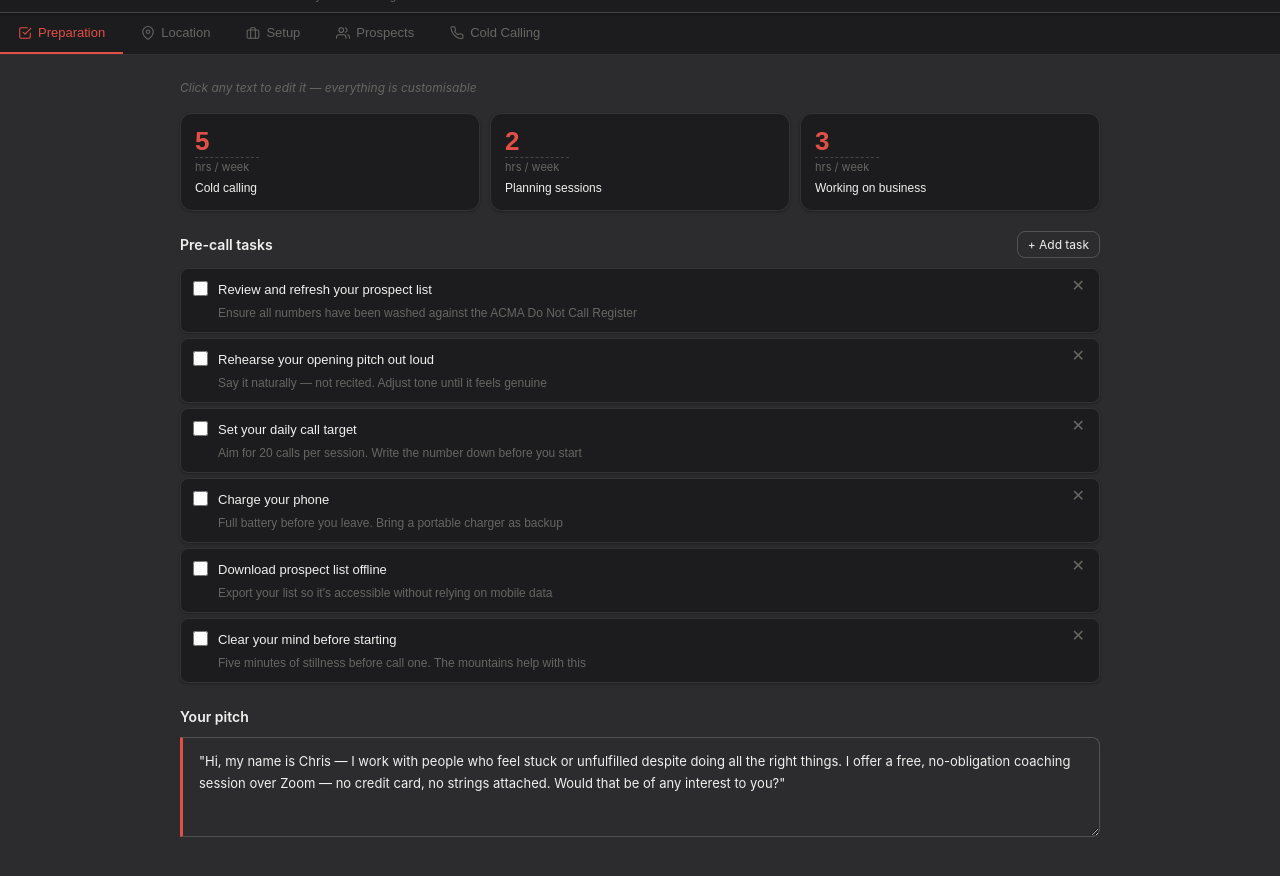
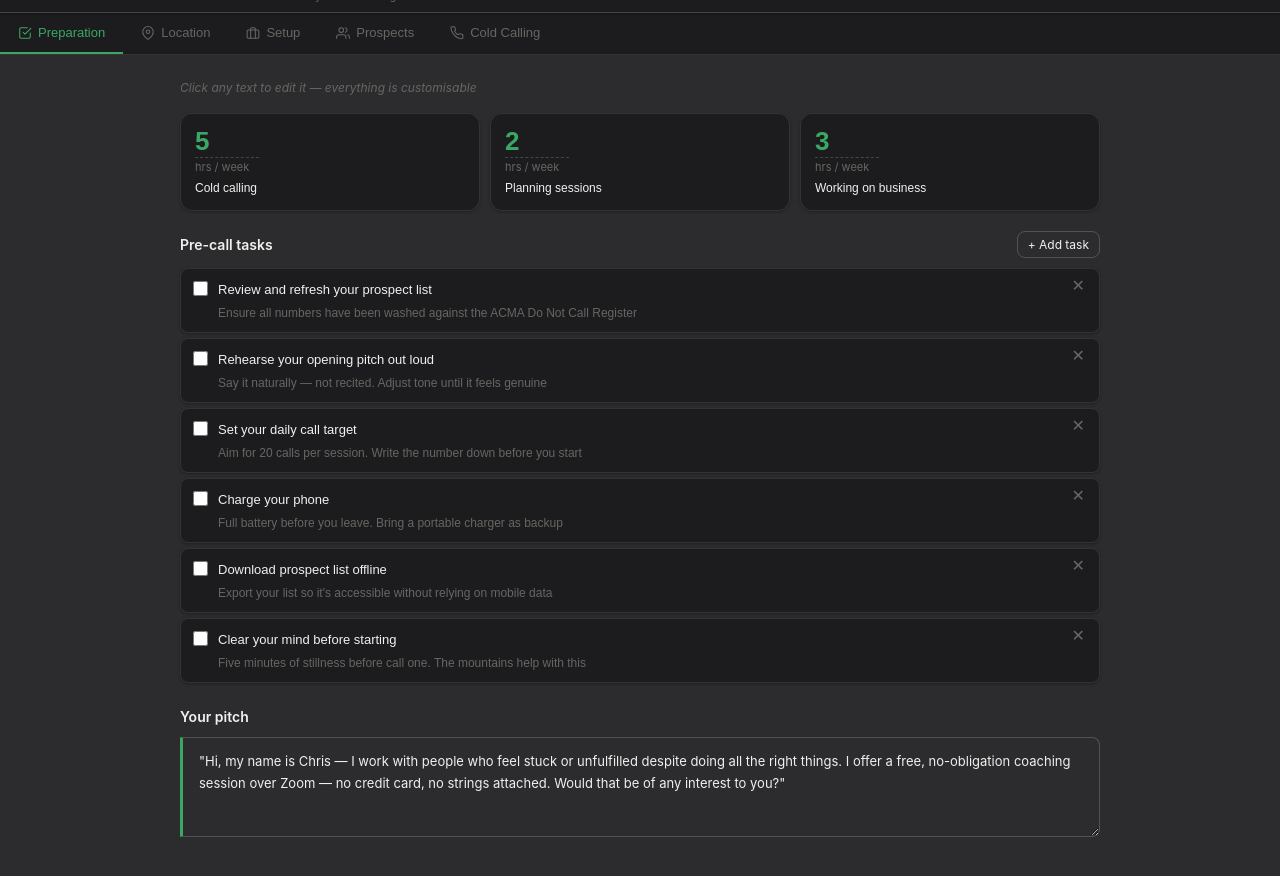
Before and after one commit to chcarvill/Commic8---cold-calling-module, a plain HTML site: page index.html in a window 1280 px wide. Shown: the part 44-920 px from the top of the page. Drawn offline with Linux system fonts and the dark colour scheme.

Commit message:
Add files via upload

```diff
--- a/app.css
+++ b/app.css
@@ -7,8 +7,8 @@
   --text-3: #999990;
   --border: rgba(0,0,0,0.10);
   --border-2: rgba(0,0,0,0.18);
-  --accent: #c8392b;
-  --accent-dark: #9e2d22;
+  --accent: #277847;
+  --accent-dark: #1e5e38;
   --success-bg: #eaf7f0;
   --success-text: #1a7a4a;
   --warning-bg: #fef9ec;
@@ -30,8 +30,8 @@
     --text-3: #666662;
     --border: rgba(255,255,255,0.10);
     --border-2: rgba(255,255,255,0.18);
-    --accent: #e05045;
-    --accent-dark: #c8392b;
+    --accent: #3aa864;
+    --accent-dark: #277847;
     --success-bg: #0d2e1e;
     --success-text: #4caf80;
     --warning-bg: #2e2200;
```
Also changed, not shown: manifest.json.
